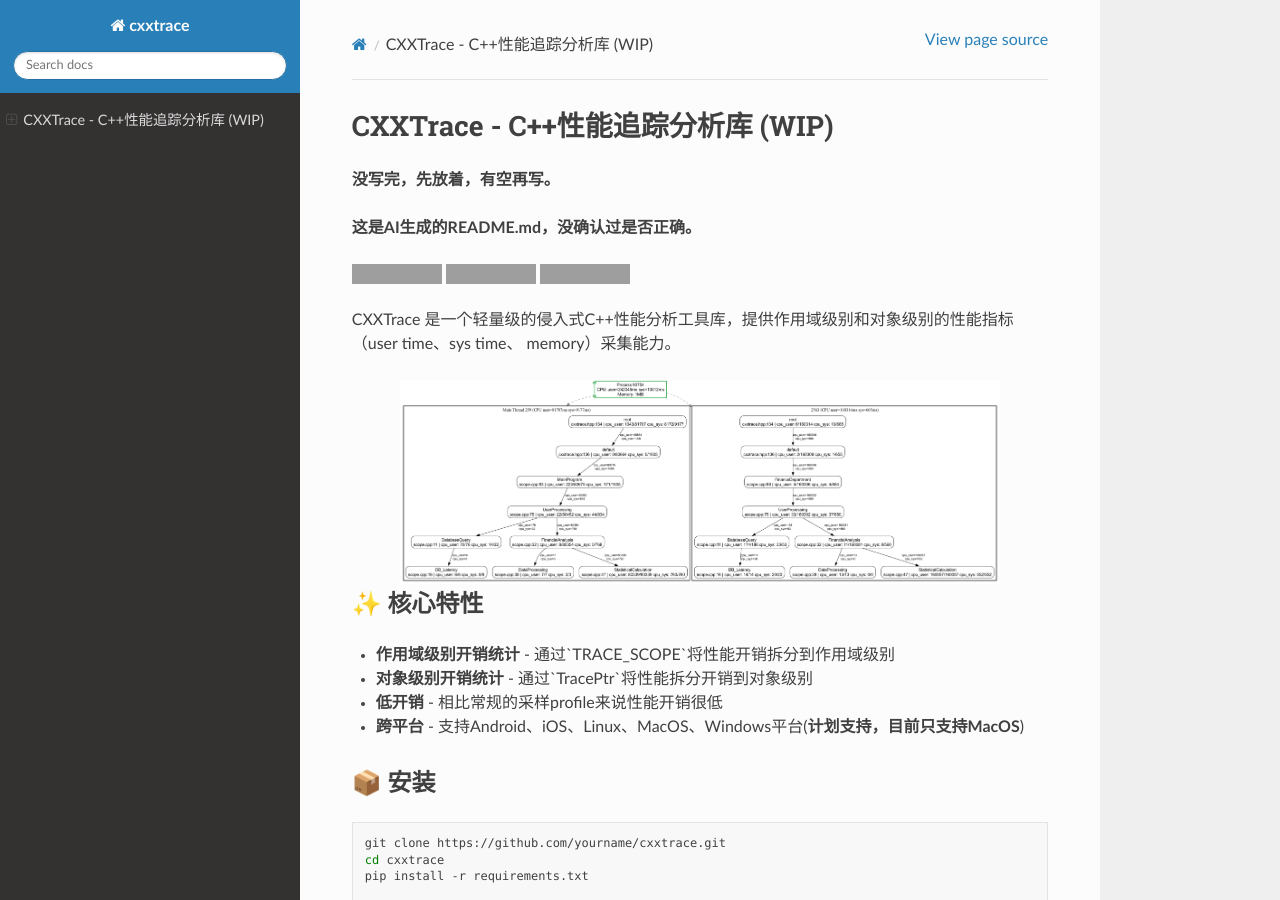
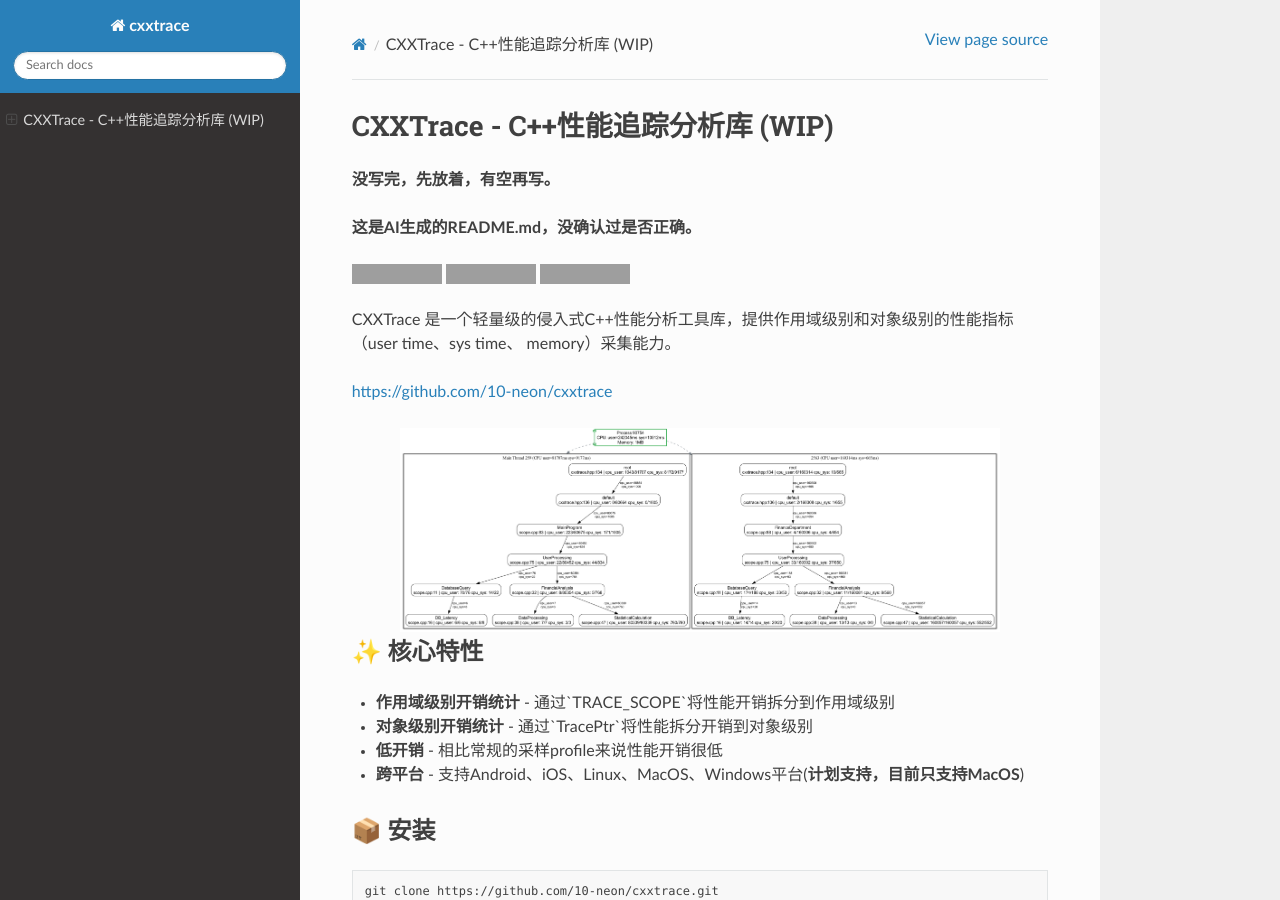
Before and after one commit to 10-neon/cxxtrace, a Sphinx documentation site: the page built from doc/index.rst, in a window 1280 px wide and 900 px high. Built offline with Sphinx 7.4.7 and the Read the Docs theme 3.1.0, drawn with Linux system fonts in a browser that asks for light colours; some of the changed lines change nothing that is shown; grey boxes are pictures that could not be loaded.

Commit message:
Update index.rst

```diff
--- a/doc/index.rst
+++ b/doc/index.rst
@@ -5,7 +5,7 @@
 
 **这是AI生成的README.md，没确认过是否正确。**
 
-.. image:: https://img.shields.io/badge/License-MIT-yellow.svg
+.. image:: https://img.shields.io/badge/License-MIT.svg
    :target: https://opensource.org/licenses/MIT
 .. image:: https://img.shields.io/badge/docs-readthedocs.io-blue
    :target: https://cxxtrace.readthedocs.io
@@ -13,6 +13,8 @@
    :target: https://github.com/10-neon/cxxtrace/actions
 
 CXXTrace 是一个轻量级的侵入式C++性能分析工具库，提供作用域级别和对象级别的性能指标（user time、sys time、 memory）采集能力。
+
+https://github.com/10-neon/cxxtrace
 
 .. image:: images/scope.png
    :alt: CPU开销示例
@@ -32,7 +34,7 @@
 
 .. code-block:: bash
 
-   git clone https://github.com/yourname/cxxtrace.git
+   git clone https://github.com/10-neon/cxxtrace.git
    cd cxxtrace
    pip install -r requirements.txt
 
```
